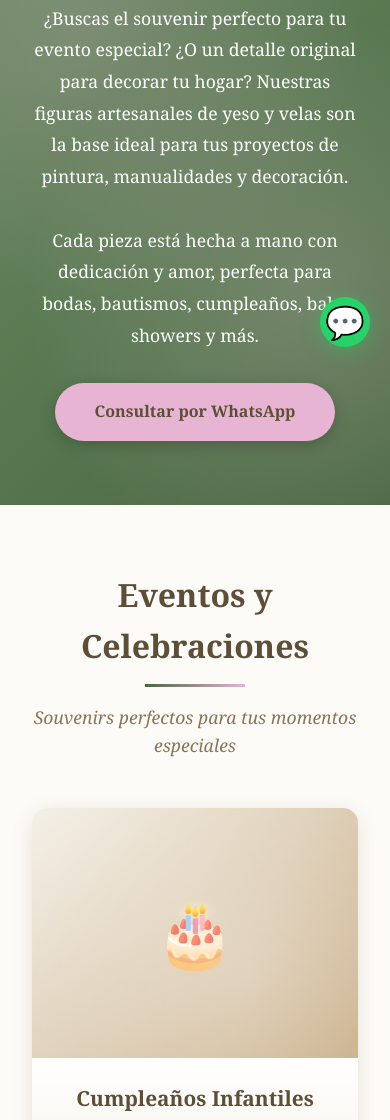
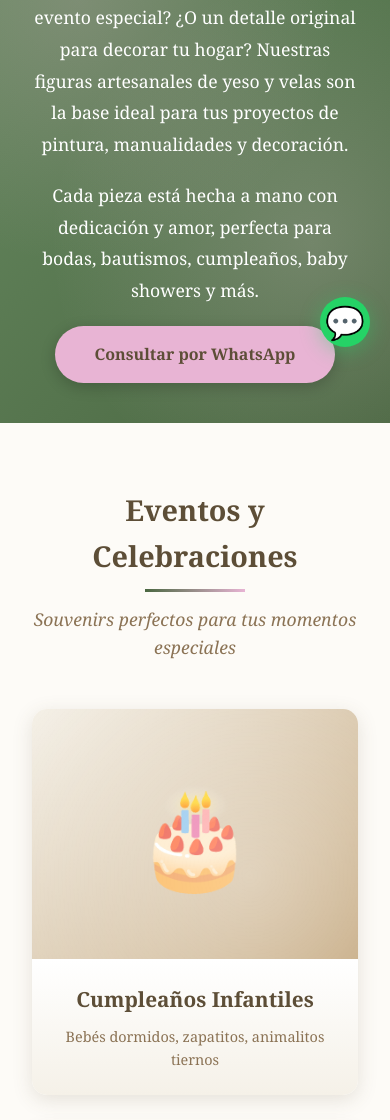
Before and after one commit to sebasnl84/Gracie-Souvenirs, a plain HTML site: page index.html in a window 390 px wide. Shown: the part 477-1597 px from the top of the page. Drawn offline with Linux system fonts and the light colour scheme.

Commit message:
Ajustes para mobile

```diff
--- a/css/common.css
+++ b/css/common.css
@@ -2,6 +2,11 @@
     margin: 0;
     padding: 0;
     box-sizing: border-box;
+}
+
+html {
+    width: 100%;
+    overflow-x: hidden;
 }
 
 body {
@@ -9,6 +14,8 @@ body {
     color: var(--gris-texto);
     background-color: var(--blanco-yeso);
     line-height: 1.6;
+    overflow-x: hidden;
+    width: 100%;
 }
 
 /* Header */
--- a/css/index.css
+++ b/css/index.css
@@ -2,7 +2,7 @@
 .hero {
     background: linear-gradient(135deg, var(--verde-hoja) 0%, var(--verde-bosque) 100%);
     color: white;
-    padding: 4rem 2rem;
+    padding: 2.5rem 2rem;
     text-align: center;
     position: relative;
     overflow: hidden;
@@ -29,14 +29,14 @@
 
 .hero h1 {
     font-size: 3rem;
-    margin-bottom: 1rem;
+    margin-bottom: 0.5rem;
     text-shadow: 2px 2px 4px rgba(0,0,0,0.2);
 }
 
 .hero p {
     font-size: 1.3rem;
     line-height: 1.8;
-    margin-bottom: 2rem;
+    margin-bottom: 1.2rem;
 }
 
 /* Section Styles */
@@ -47,12 +47,12 @@ section {
 }
 
 .section-title {
-    font-size: 2.5rem;
+    font-size: 2.2rem;
     color: var(--tierra-oscuro);
     text-align: center;
-    margin-bottom: 1rem;
+    margin-bottom: 0.8rem;
     position: relative;
-    padding-bottom: 1rem;
+    padding-bottom: 0.8rem;
 }
 
 .section-title::after {
@@ -106,7 +106,7 @@ section {
     display: flex;
     align-items: center;
     justify-content: center;
-    font-size: 4rem;
+    font-size: 6rem;
     color: var(--tierra-medio);
     position: relative;
     overflow: hidden;
@@ -186,7 +186,7 @@ section {
     }
 
     .section-title {
-        font-size: 2rem;
+        font-size: 1.8rem;
     }
 
     .category-grid {
```
Also changed, not shown: css/categoria.css (+6 -6 lines), css/producto.css (+13 -0 lines).
